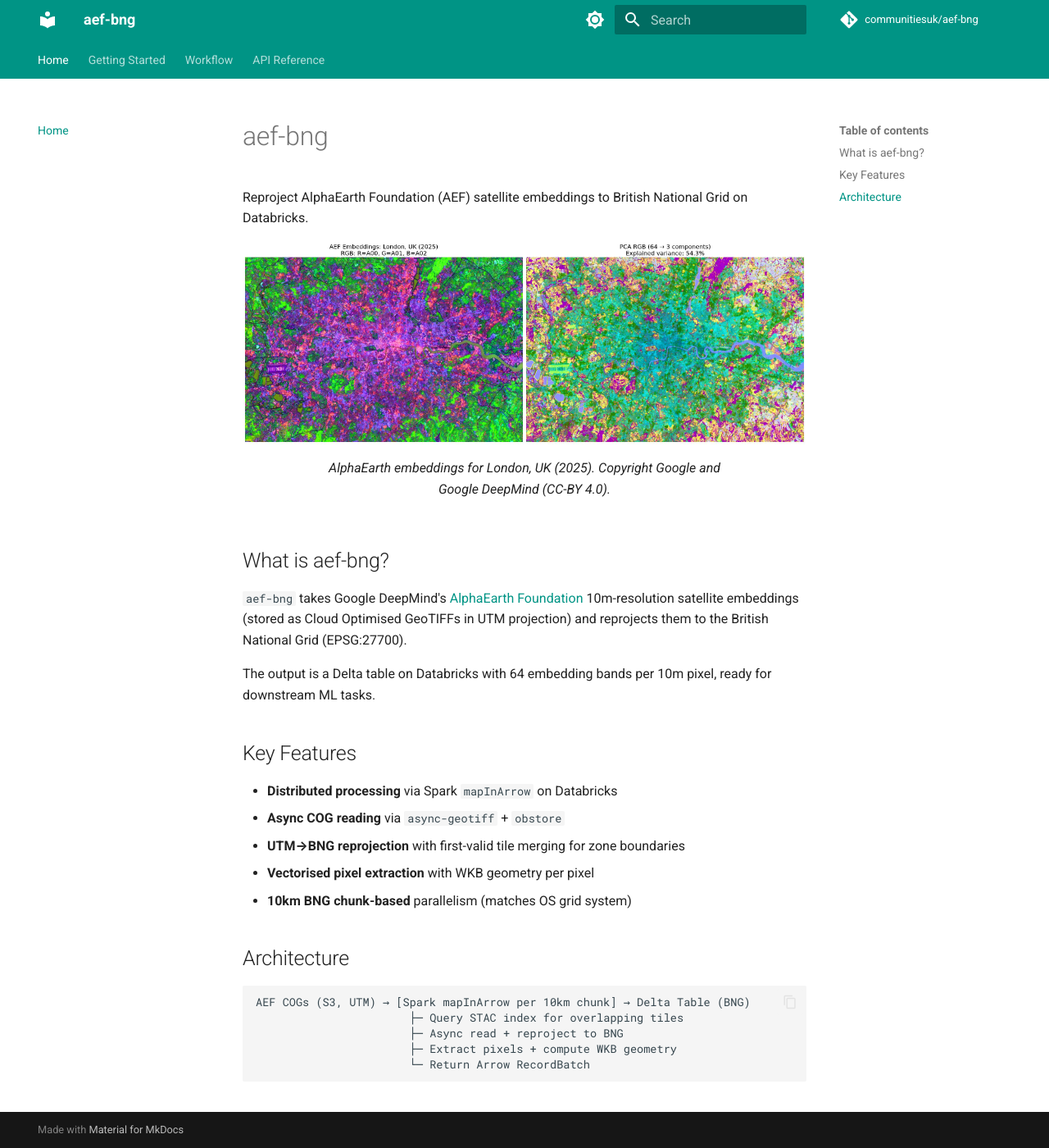
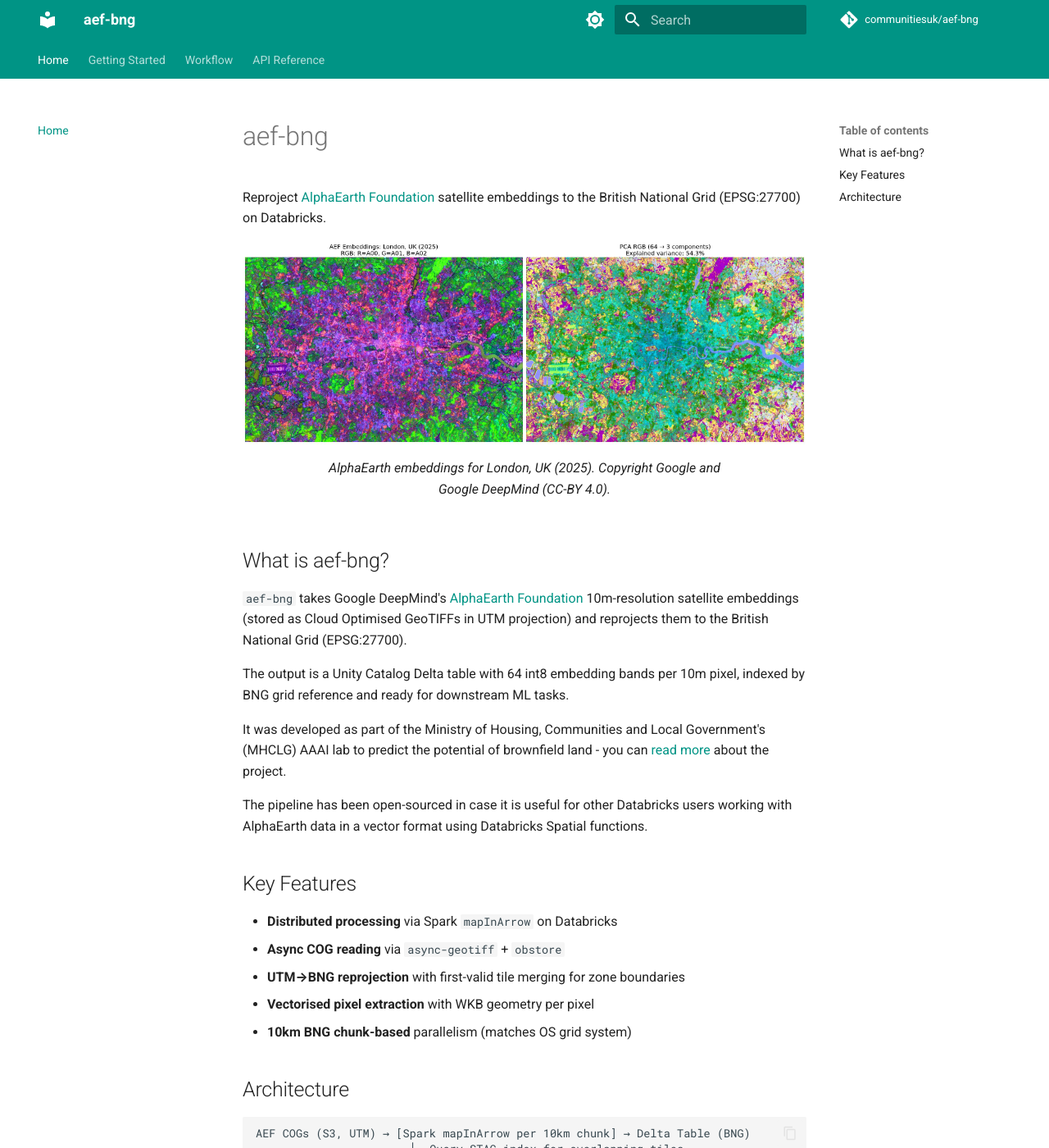
Before and after one commit to communitiesuk/aef-bng, an MkDocs documentation site: the page built from docs/index.md, in a window 1280 px wide and 1400 px high. Shown: the whole window at 82% size. Built offline with MkDocs 1.6.1 and Material for MkDocs 9.7.7, drawn with Linux system fonts in a browser that asks for light colours; comment, search, counter and statistics services are not loaded.

```diff
--- a/docs/index.md
+++ b/docs/index.md
@@ -1,6 +1,7 @@
 # aef-bng
 
-Reproject AlphaEarth Foundation (AEF) satellite embeddings to British National Grid on Databricks.
+Reproject [AlphaEarth Foundation](https://deepmind.google/blog/alphaearth-foundations-helps-map-our-planet-in-unprecedented-detail/)
+satellite embeddings to the British National Grid (EPSG:27700) on Databricks.
 
 <figure markdown="span">
     ![London example](assets/london-rgb-pca-composite.jpg)
@@ -9,9 +10,21 @@ Reproject AlphaEarth Foundation (AEF) satellite embeddings to British National G
 
 ## What is aef-bng?
 
-`aef-bng` takes Google DeepMind's [AlphaEarth Foundation](https://deepmind.google/models-and-capabilities/alpha-earth/) 10m-resolution satellite embeddings (stored as Cloud Optimised GeoTIFFs in UTM projection) and reprojects them to the British National Grid (EPSG:27700).
+`aef-bng` takes Google DeepMind's
+[AlphaEarth Foundation](https://source.coop/tge-labs/aef/)
+10m-resolution satellite embeddings (stored as Cloud Optimised GeoTIFFs in UTM projection) and
+reprojects them to the British National Grid (EPSG:27700).
 
-The output is a Delta table on Databricks with 64 embedding bands per 10m pixel, ready for downstream ML tasks.
+The output is a Unity Catalog Delta table with 64 int8 embedding bands per 10m pixel, indexed by BNG
+grid reference and ready for downstream ML tasks.
+
+It was developed as part of the Ministry of Housing, Communities and Local Government's (MHCLG) AAAI
+lab to predict the potential of brownfield land - you can
+[read more](https://mhclgdigital.blog.gov.uk/2026/07/16/from-pixels-to-policy-the-potential-of-geospatial-embeddings-for-mhclg/)
+about the project.
+
+The pipeline has been open-sourced in case it is useful for other Databricks users working with
+AlphaEarth data in a vector format using Databricks Spatial functions.
 
 ## Key Features
 
--- a/pyproject.toml
+++ b/pyproject.toml
@@ -2,7 +2,9 @@
 name = "aef-bng"
 version = "0.1.0"
 description = "AEF embeddings reprojected to British National Grid as GeoParquet or Delta Tables."
-authors = [{ name = "Jordan Pinder" }]
+authors = [
+    { name = "Jordan Pinder", email = "Jordan.Pinder@communities.gov.uk" },
+]
 readme = "README.md"
 license = { text = "OGL-UK-3.0" }
 requires-python = "==3.12.*"
@@ -44,7 +46,6 @@ docs = [
 
 [project.optional-dependencies]
 spark = ["databricks-connect==18.2"]
-
 
 
 [project.scripts]
```
Also changed, not shown: README.md (+14 -10 lines), 1 other file.
